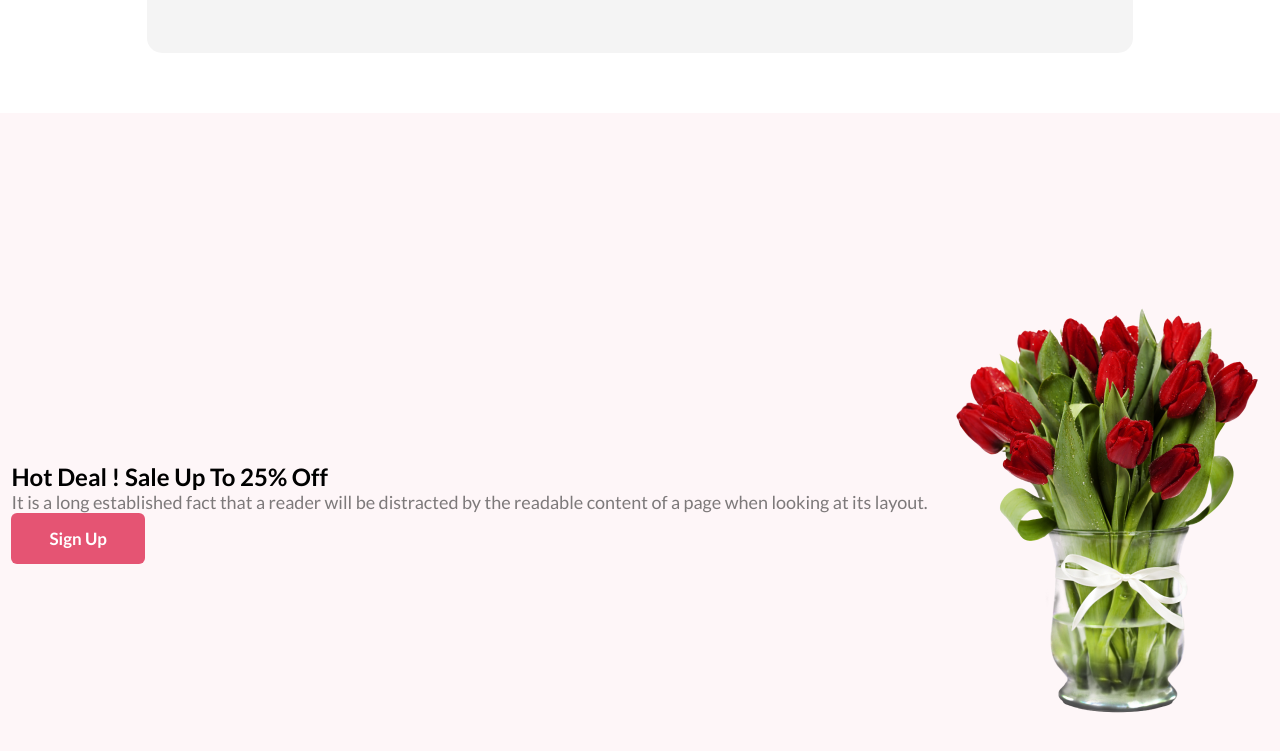
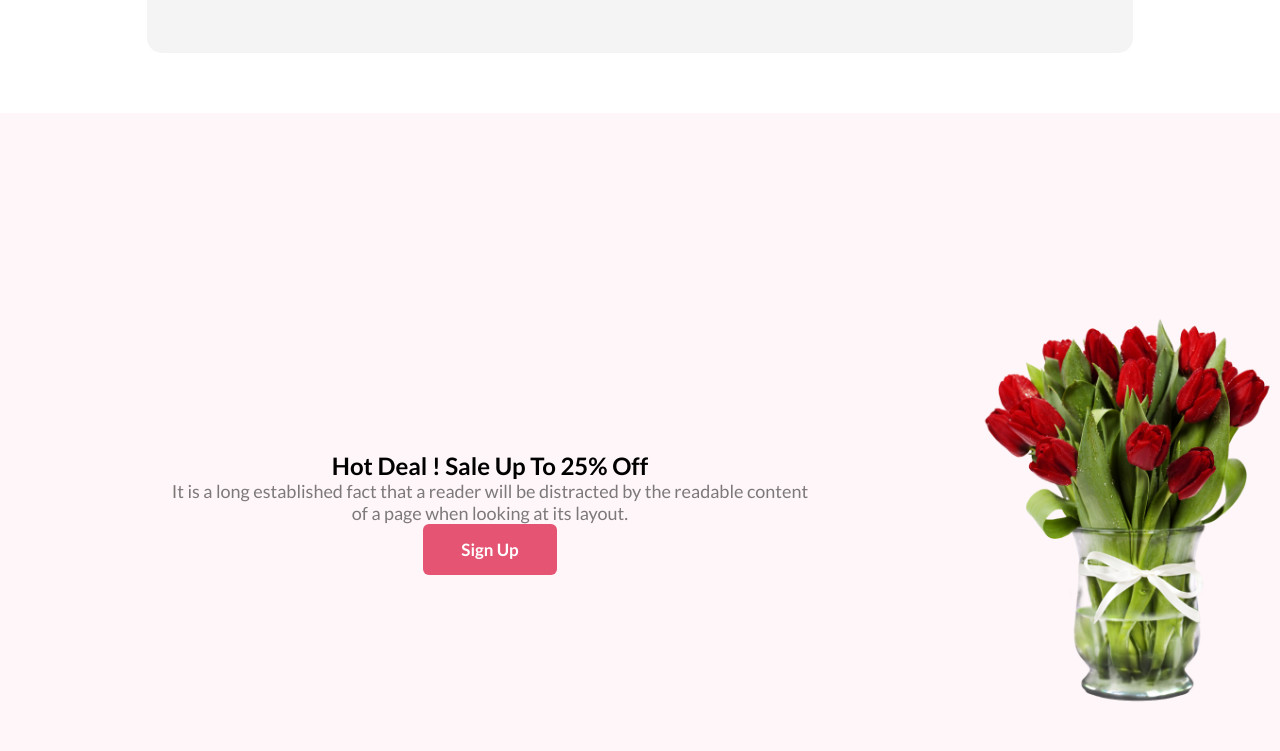
Before and after one commit to emselimahmed/flower-shop-assignment, a plain HTML site: page index.html in a window 1280 px wide. Shown: the part 1847-2598 px from the top of the page. Drawn offline with Linux system fonts and the light colour scheme.

Commit message:
h-d class name change

```diff
--- a/index.html
+++ b/index.html
@@ -101,23 +101,23 @@
 
         </section>
 
-        <!------------------- This is Hot Deal Section  ------------------->
+        <!------------------- This is Hot Deal(H-D) Section  ------------------->
 
-        <section class="hot-deal-container">
+        <section class="h-d-container">
 
-            <div class="hot-deal-text-area">
+            <div class="h-d-text-area">
 
-                <h1 class="title">Hot Deal ! Sale Up To 25% Off</h1>
+                <h1 class="h-d-title title">Hot Deal ! Sale Up To 25% Off</h1>
 
-                <p class="description">It is a long established fact that a reader will be distracted by the readable content of a page when looking at its layout.</p>
+                <p class="h-d-description description">It is a long established fact that a reader will be distracted by the readable content of a page when looking at its layout.</p>
 
-                <button class="btn">Sign Up</button>
+                <button class="h-d-btn btn">Sign Up</button>
 
             </div>
 
-            <div class="hot-deal-images">
+            <div class="h-d-images">
 
-                <img class="hot-deal-photo" src="assets/images/hot-deal.png" alt="">
+                <img class="h-d-photo" src="assets/images/hot-deal.png" alt="">
 
             </div>
 
--- a/style.css
+++ b/style.css
@@ -158,18 +158,26 @@
     font-weight: bold;
 }
 
-/* -------------- Hot Deal Style Section -------------- */
+/* -------------- Hot Deal(H-D) Style Section -------------- */
 
-.hot-deal-container{
+.h-d-container{
     background-color: rgba(229, 84, 115, 0.05);
     height: 100vh;
     display: flex;
     justify-content: space-around;
     align-items: center;
 }
-.hot-deal-images{
+
+.h-d-text-area{
+    width: 50%;
+    margin: auto;
+    text-align: center;
+}
+
+.h-d-images{
 
 }
-.hot-deal-photo{
 
+.h-d-photo{
+    width: 300px;
 }
```
